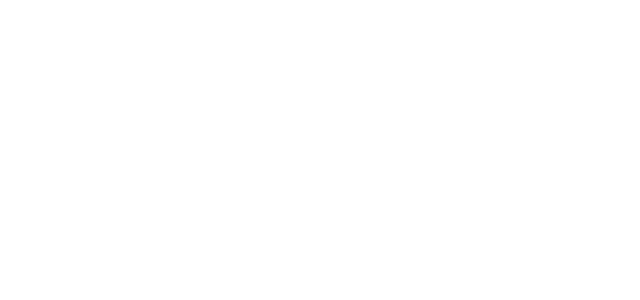
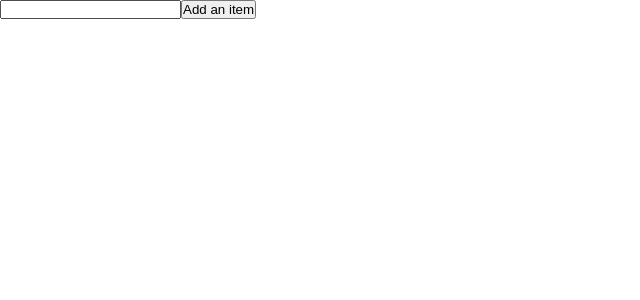
Before and after one commit to Natsaiev/HWReact, a React (Create React App) app: page / in a window 1280 px wide. Shown: the top 300 px of the page, without its empty margins (0-640 px from the left). Built offline with nearby package versions, Linux system fonts and the light colour scheme.

Commit message:
commit HW8

```diff
--- a/src/app/App.jsx
+++ b/src/app/App.jsx
@@ -1,16 +1,7 @@
-import "./App.css";
+import ListItems from "./Components/ListItems";
 
-
-
-
-function App(){
-return(
-    <div className="App">
-
-    </div>
-)
-
-
+function App() {
+  return <ListItems />;
 }
 
 export default App;
--- /dev/null
+++ b/src/app/Components/ListItems.jsx
@@ -0,0 +1,37 @@
+import { useState, useEffect } from "react";
+
+function ListItems() {
+  const [items, setItems] = useState([]);
+  const [inputValue, setInputValue] = useState("");
+
+  useEffect(() => {
+    console.log("component mounted");
+  }, []);
+
+  function addItem() {
+    setItems([...items, inputValue]);
+    setInputValue("");
+  }
+
+  function changeInput(value) {
+    setInputValue(value);
+  }
+
+  return (
+    <div>
+      <ul>
+        {items.map((item, ind) => (
+          <li key={ind}>{item}</li>
+        ))}
+      </ul>
+      <input
+        type="text"
+        value={inputValue}
+        onChange={(event) => changeInput(event.target.value)}
+      />
+      <button onClick={addItem}>Add an item</button>
+    </div>
+  );
+}
+
+export default ListItems;
```
